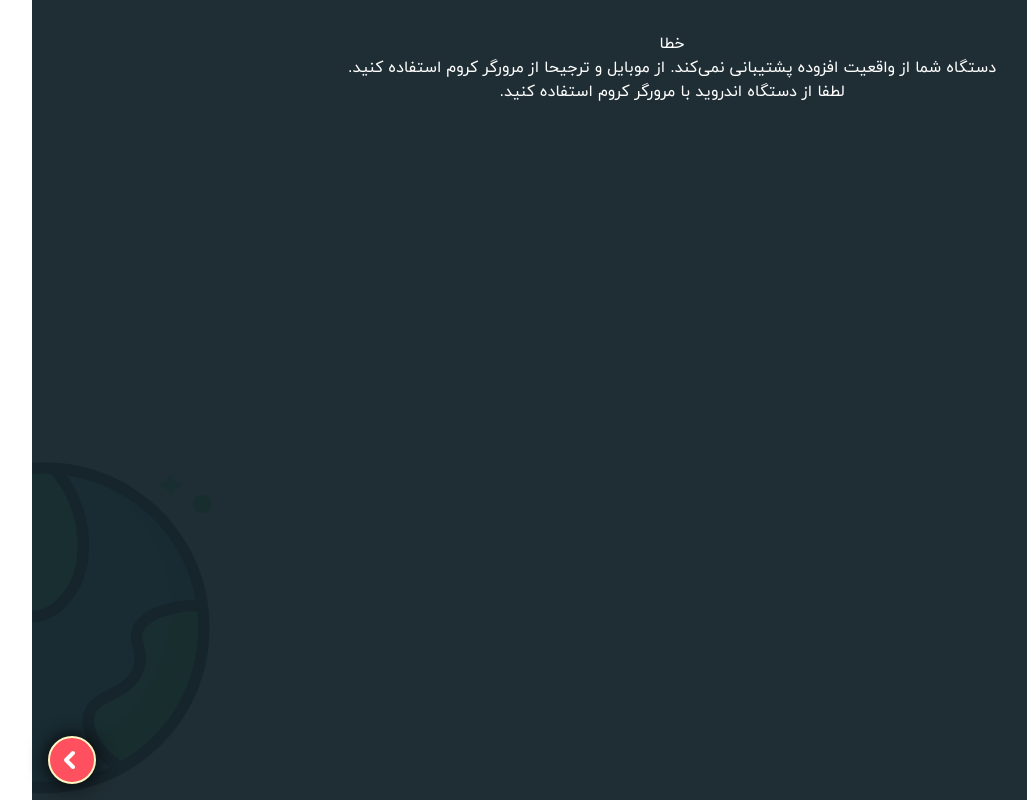
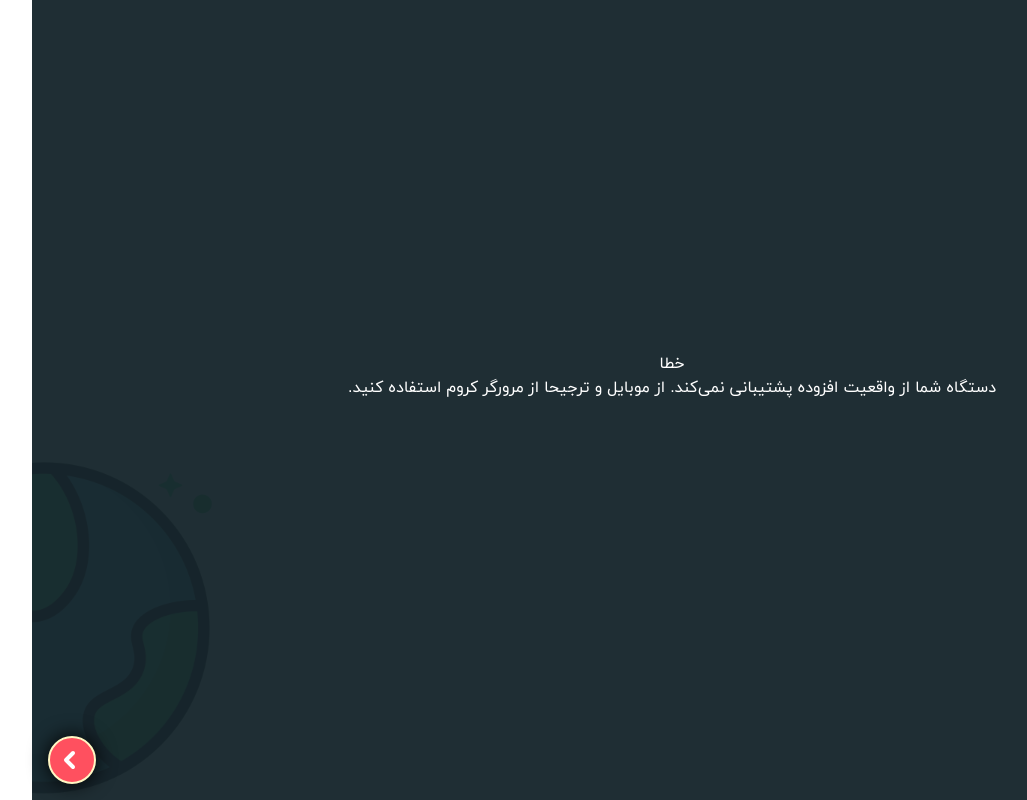
Before and after one commit to sinaAminiNextJs/bazzin, a Next.js app: page /earthThD/earthAR in a window 1280 px wide. Shown: the whole page, without its empty margins (31-1058 px from the left). Built offline with nearby package versions, Linux system fonts and the light colour scheme; a web font is replaced by a local one.

Commit message:
add some styles

```diff
--- a/app/earthThD/earthAR/components/ARError.tsx
+++ b/app/earthThD/earthAR/components/ARError.tsx
@@ -3,7 +3,7 @@ import BackButton from "@/app/components/BackButton";
 
 export default function ARError({ error }: { error: string }) {
   return (
-    <section className="relative overflow-hidden w-full text-white min-h-screen flex flex-col items-center p-8 pb-20 bg-mybg/96 text-justify">
+    <section className="relative overflow-hidden w-full text-white min-h-screen flex flex-col items-center justify-center p-8 pb-20 bg-mybg/96 text-justify">
       <div className="absolute top-0 left-0 -z-10 w-full h-screen">
         <img
           src="/clipart/earth.png"
@@ -18,7 +18,6 @@ export default function ARError({ error }: { error: string }) {
       </div>
       <h2>خطا</h2>
       <p>{error}</p>
-      <p>لطفا از دستگاه اندروید با مرورگر کروم استفاده کنید.</p>
       <BackButton pathName="/earthThD" />
     </section>
   );
--- a/app/earthThD/earthAR/components/ARLoading.tsx
+++ b/app/earthThD/earthAR/components/ARLoading.tsx
@@ -2,7 +2,7 @@ import BackButton from "@/app/components/BackButton";
 
 export default function ARLoading() {
   return (
-    <section className="relative overflow-hidden w-full text-white min-h-screen flex flex-col items-center p-8 pb-20 bg-mybg/96 text-justify">
+    <section className="relative overflow-hidden w-full text-white min-h-screen flex flex-col items-center justify-center p-8 pb-20 bg-mybg/96 text-justify">
       {/* background */}
       <div className="absolute top-0 left-0 -z-10 w-full h-screen">
         <img
--- a/app/earthThD/earthAR/page.tsx
+++ b/app/earthThD/earthAR/page.tsx
@@ -197,8 +197,9 @@ export default function AREarth() {
       </div>
       <div
         id="ar-button-container"
-        className="w-full h-full flex justify-center items-center"
-      />
+        className="w-full min-h-[4rem] flex justify-center items-center z-50"
+      ></div>
+
       <div id="ar-view" className="w-full h-full" />
       <BackButton pathName="/earthThD" />
     </section>
```
